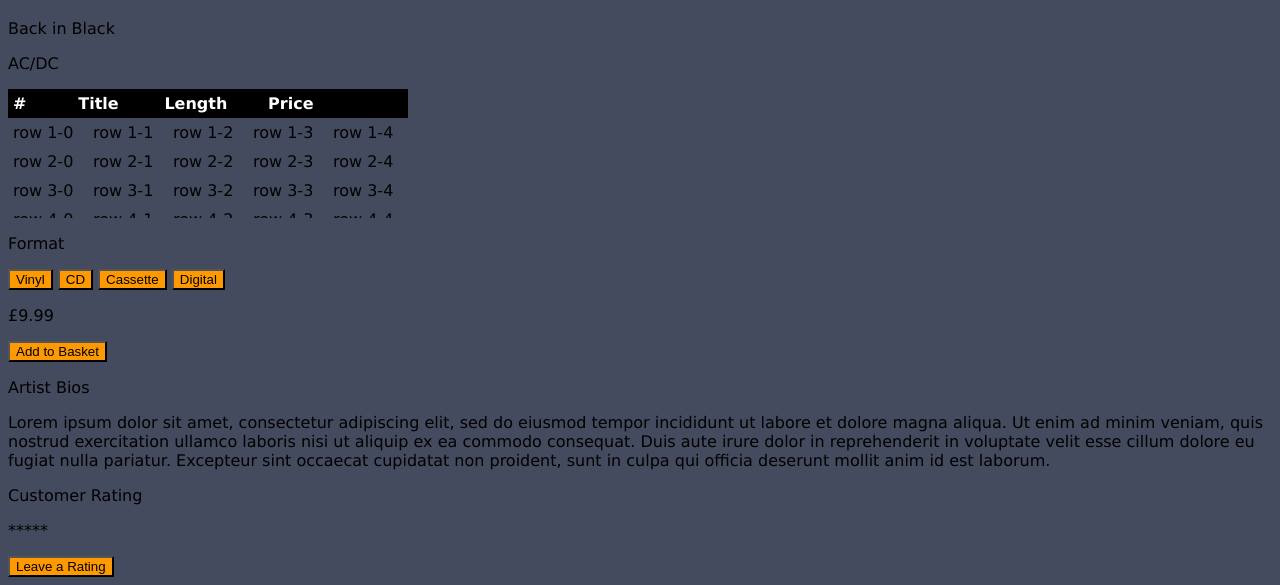
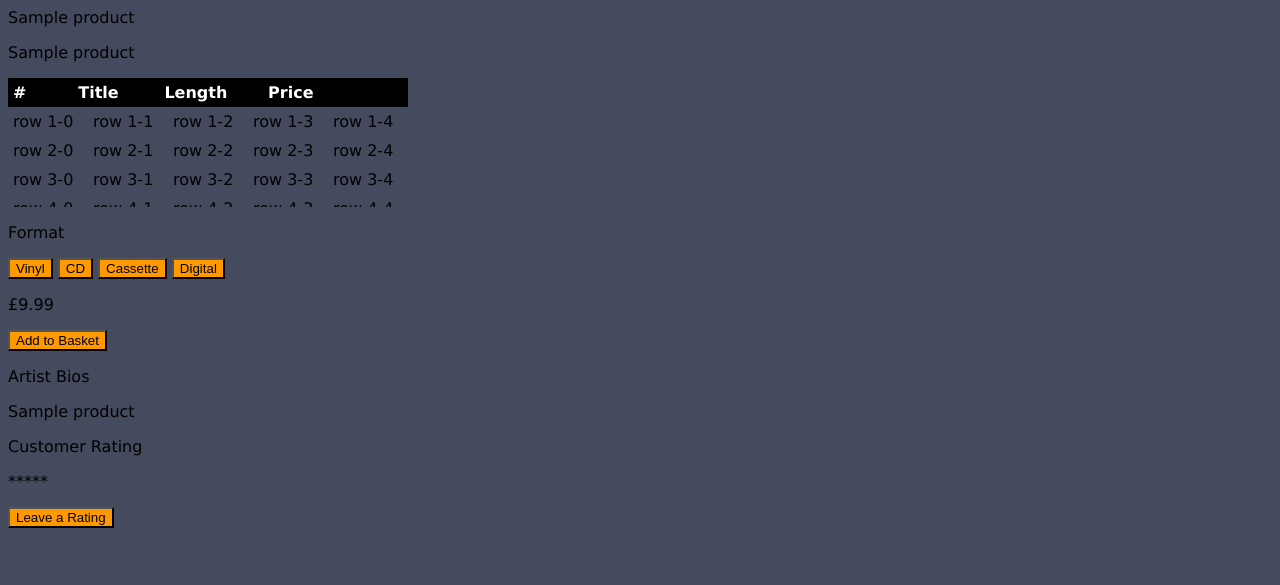
Before and after one commit to henbole23/wmgzon-project, a Flask app: template templates/productPage.html in a window 1280 px wide. Shown: the part 548-1133 px from the top of the page. After the commit the page ends 1076 px from the top, so only its background shows below. Run offline with Flask 3, Linux system fonts and the light colour scheme; the template is opened without the code that fills it: most values are stand-ins (such as "Sample title", 1, 10 or a date in 2020).

Commit message:
Product cards now link through to individual product pages

```diff
--- a/app.py
+++ b/app.py
@@ -3,24 +3,27 @@
 
 app = Flask(__name__)
 
-db = sqlite3.connect("products.db")
-cursor = db.cursor()
+def get_all_products():
+    db = sqlite3.connect("products.db")
+    cursor = db.cursor()
+
+    fetch_albums = """SELECT ARTISTS.artist_id, ARTISTS.artist_name, ALBUMS.album_name, albums.artwork
+                     FROM ARTISTS
+                     INNER JOIN ALBUMS ON ARTISTS.artist_id=ALBUMS.artist_id"""
+
+    cursor.execute(fetch_albums)
+    products = cursor.fetchall()
+
+    db.close()
+
+    return products
+
+
 
 
 @app.route('/')
 def index():
-    db = sqlite3.connect("products.db")
-    cursor = db.cursor()
-
-    album_fetch = """SELECT ARTISTS.artist_id, ARTISTS.artist_name, ALBUMS.album_name, albums.artwork
-                     FROM ARTISTS
-                     INNER JOIN ALBUMS ON ARTISTS.artist_id=ALBUMS.artist_id"""
-
-    cursor.execute(album_fetch)
-    products = cursor.fetchall()
-    for product in products:
-        print(product)
-    db.close()
+    products = get_all_products()
 
     return render_template('index.html', products=products)
 
@@ -62,8 +65,26 @@
 def music():
     return render_template('index.html')
 
-@app.route('/music/example')
-def get_product_page():
+@app.route('/music/<int:album_id>') # type: ignore
+def get_product_page(album_id: int):
+    db = sqlite3.connect("products.db")
+    cursor = db.cursor()
+
+    album_fetch = """SELECT ARTISTS.artist_id, ARTISTS.artist_name, ALBUMS.album_name, albums.artwork, ARTISTS.bio
+                     FROM ARTISTS
+                     INNER JOIN ALBUMS ON ARTISTS.artist_id=ALBUMS.artist_id
+                     WHERE album_id = ?"""
+
+    cursor.execute(album_fetch, (album_id,))
+    album = cursor.fetchone()
+    db.close()
+
+    if album_id:
+        return render_template('productPage.html', product=album)
+    else:
+        return  'Product not found', 404
+
+
     return render_template('productPage.html')
 
 
--- a/static/style.css
+++ b/static/style.css
@@ -18,7 +18,7 @@
 #categoryBar {
     display: flex;
     justify-content: center;
-    font-size: 36px;
+    font-size: 2vw;
     color: rgb(255, 255, 255);
 }
 
@@ -66,7 +66,6 @@
 
 .productBar {
     display: flex;
-    justify-content: space-between;
     border-radius: 25px;
     max-width: 1850px;
     height: 250px;
@@ -76,6 +75,7 @@
     display: flex;
     flex-direction: column;
     align-items: center;
+    text-align: center;
     background-color: #CACACA;
     margin-left: 25px;
     margin-right: 25px;
--- a/templates/productPage.html
+++ b/templates/productPage.html
@@ -47,11 +47,11 @@
     </div>
 
     <div>
-        <img src="../static/products_artwork/backinblack_acdc.png" alt="artwork" style="width: 525px">
+        <img src="../static/products_artwork/{{ product[3] }}" alt="artwork" style="width: 525px">
     </div>
     <div>
-        <p>Back in Black</p>
-        <p>AC/DC</p>
+        <p>{{ product[2] }}</p>
+        <p>{{ product[1] }}</p>
         <table class="fixed_header">
             <thead>
               <tr>
@@ -129,13 +129,7 @@
 
     <div>
         <p>Artist Bios</p>
-        <p>Lorem ipsum dolor sit amet, consectetur adipiscing elit,
-            sed do eiusmod tempor incididunt ut labore et dolore magna aliqua.
-            Ut enim ad minim veniam, quis nostrud exercitation ullamco laboris
-            nisi ut aliquip ex ea commodo consequat. Duis aute irure dolor in
-            reprehenderit in voluptate velit esse cillum dolore eu fugiat nulla
-            pariatur. Excepteur sint occaecat cupidatat non proident, sunt in
-            culpa qui officia deserunt mollit anim id est laborum.</p>
+        <p>{{ product[4] }}</p>
     </div>
     <div>
         <p>Customer Rating</p>
```
Also changed, not shown: templates/index.html (+24 -12 lines), products.db, static/products_artwork/forthoseabouttorock_acdc.jpg (added), static/products_artwork/rockorbust_acdc.jpg (added).
